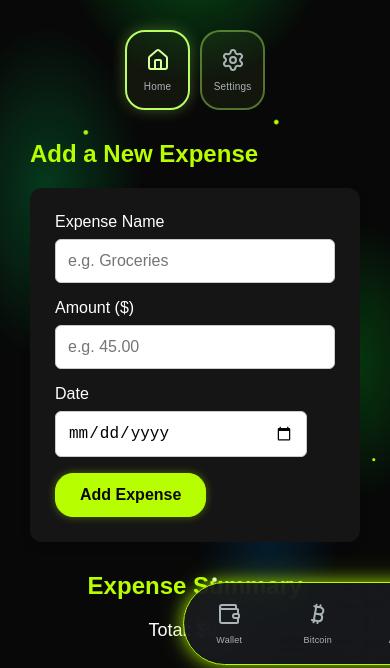
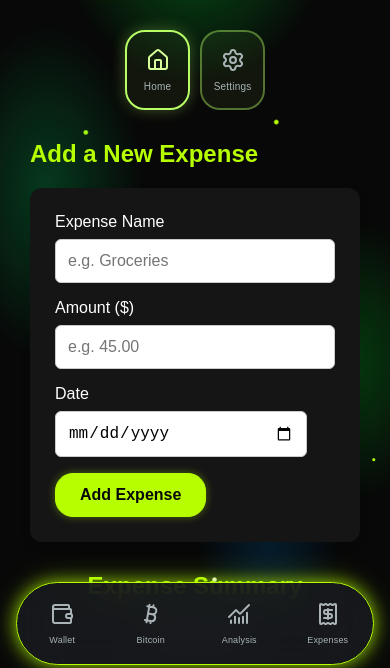
Before and after one commit to Cmostacks-888/JavaScript-Expense-Tracker, a plain HTML site: page index.html in a window 390 px wide. Shown: the part 163-831 px from the top of the page. Drawn offline with nearby package versions, Linux system fonts and the light colour scheme.

Commit message:
Update style.css

```diff
--- a/style.css
+++ b/style.css
@@ -1035,9 +1035,6 @@ body {
 }
 
 @media (max-width: 600px) {
-  .action-bar {
-    transform: translateX(-12px);
-  }
 
   .corner-controls {
     padding: 0 8px;
```
